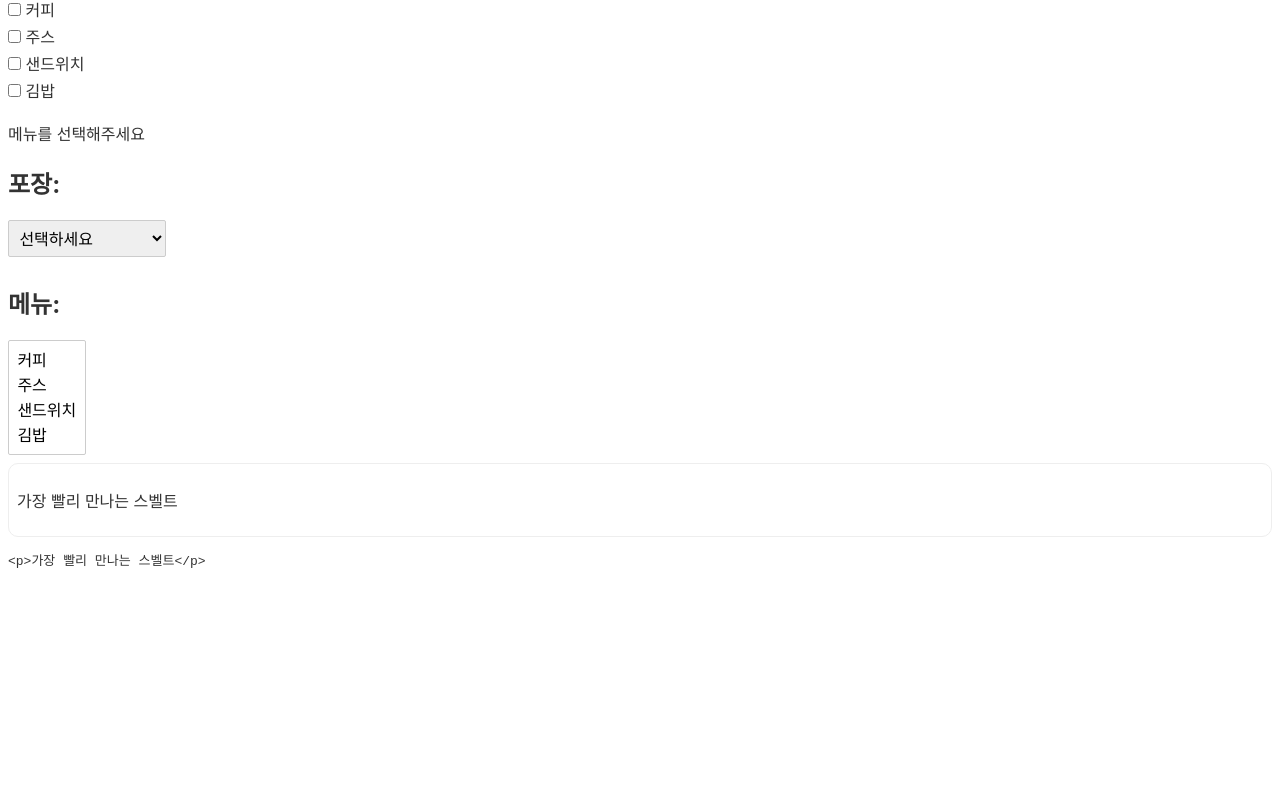
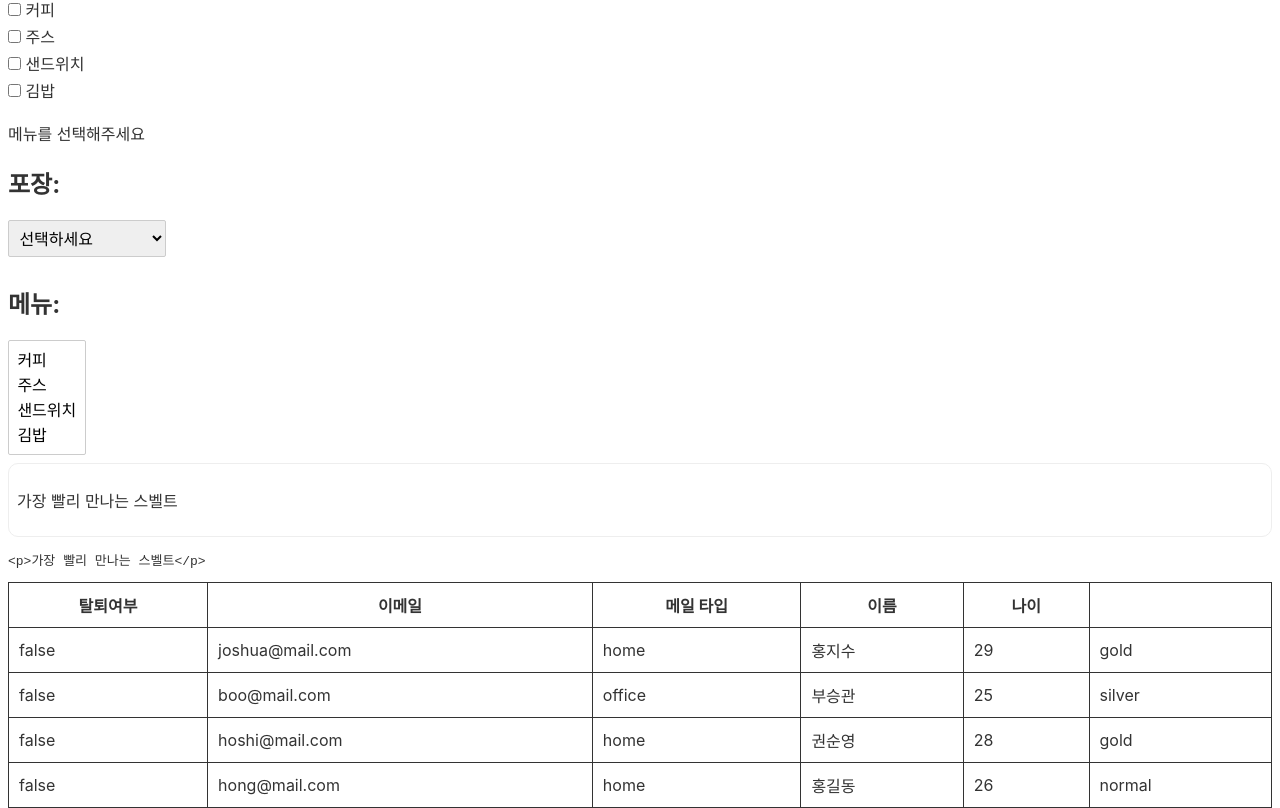
Before and after one commit to zldnlto/Svelte_Tutorial, a Svelte app: page / in a window 1280 px wide. Shown: the part 2306-3114 px from the top of the page. Before the commit the page ends 2875 px from the top, so only its background shows below. Built offline with nearby package versions, Linux system fonts and the light colour scheme.

Commit message:
Chp6_#each 블록에서 속성 바인딩하기 표 생성

```diff
--- a/src/App.svelte
+++ b/src/App.svelte
@@ -9,6 +9,7 @@
   import Chp5Json from './tutorial/Chp5_JSON.svelte';
   import Chp5Sensor from './tutorial/Chp5_sensor.svelte';
   import Chp6 from './tutorial/Chp6.svelte';
+  import Chp6Each from './tutorial/Chp6_Each.svelte';
   import Chp6Contenteditable from './tutorial/Chp6_contenteditable.svelte';
   import Chp6Select from './tutorial/Chp6_select.svelte';
   import Chp6SelectExample from './tutorial/Chp6_select_example.svelte';
@@ -34,6 +35,7 @@
   <Chp6 />
   <Chp6SelectExample/>
   <Chp6Contenteditable />
+  <Chp6Each />
 </main>
 
 <style>
--- /dev/null
+++ b/src/tutorial/Chp6_Each.svelte
@@ -0,0 +1,47 @@
+<script>
+    let customers = [
+        {disable: false, email:"joshua@mail.com", mailType:"home", name:"홍지수", age:29, grade:"gold"},
+        {disable: false, email:"boo@mail.com", mailType:"office", name:"부승관", age:25, grade:"silver"},
+        {disable: false, email:"hoshi@mail.com", mailType:"home", name:"권순영", age:28, grade:"gold"},
+        {disable: false, email:"hong@mail.com", mailType:"home", name:"홍길동", age:26, grade:"normal"},
+    ]
+
+</script>
+
+<!-- 데이터를 표로 표현하기 -->
+
+<table border=1>
+    <thead>
+        <th>탈퇴여부</th>
+        <th>이메일</th>
+        <th>메일 타입</th>
+        <th>이름</th>
+        <th>나이</th>
+    </thead>
+    <tbody>
+        {#each customers as cust}
+            <tr>
+                <td>{cust.disable}</td>
+                <td>{cust.email}</td>
+                <td>{cust.mailType}</td>
+                <td>{cust.name}</td>
+                <td>{cust.age}</td>
+                <td>{cust.grade}</td>
+            </tr>
+        {/each}
+    </tbody>
+</table>
+
+
+<style>
+    table {
+        width: 100%;
+        border: 1px solid;
+        border-collapse: collapse; /* table 안쪽 선은 한줄로 표시  */
+    }
+
+    th, td {
+        border: 1px solid;
+        padding: 10px;
+    }
+</style>
```
